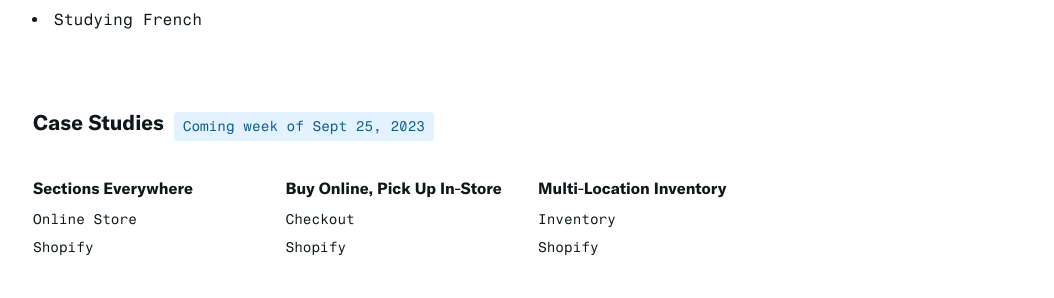
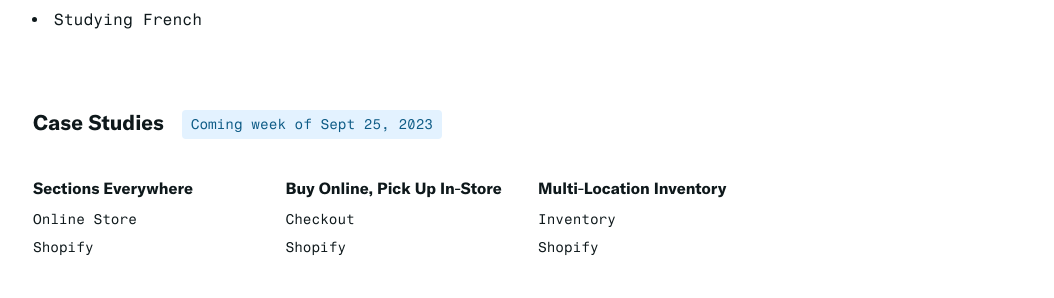
Before and after one commit to kevinfinlayson/kevinfinlayson.com, a Jekyll site: the page built from index.markdown, in a window 1280 px wide. Shown: the part 1363-1661 px from the top of the page, without its empty margins (111-1165 px from the left). Built offline with Jekyll 4.4.1, drawn with Linux system fonts in a browser that asks for light colours.

Commit message:
status bubble positioning tweaks

```diff
--- a/_sass/page-home.scss
+++ b/_sass/page-home.scss
@@ -1,14 +1,22 @@
 // Home
 
 header.case-studies {
+    margin: calc(2 * $section-padding) 0 $spacing 0;
+    position: relative;
 
-    margin: calc(2 * $section-padding) 0 $spacing 0;
 
     h4 {
         display: inline-block;
         margin-bottom: $text-spacing-half;
 
+        @include breakpoint(phone) {
+            margin-bottom: 0;
+        }
+    }
+
     .status {
+        position: relative;
+        top: -2px;
         display: inline-block;
         margin-left: 8px;
 
@@ -17,10 +25,10 @@
         }
 
         @include breakpoint(phone) {
-                margin: $text-spacing-half 0 0;
+            margin: $text-spacing-half 0 $spacing-half 0;
         }
     }
-    }
+
 }
 .case-study-list {
     display: flex;
```
Lines whose indentation alone changed are shown as unchanged.
